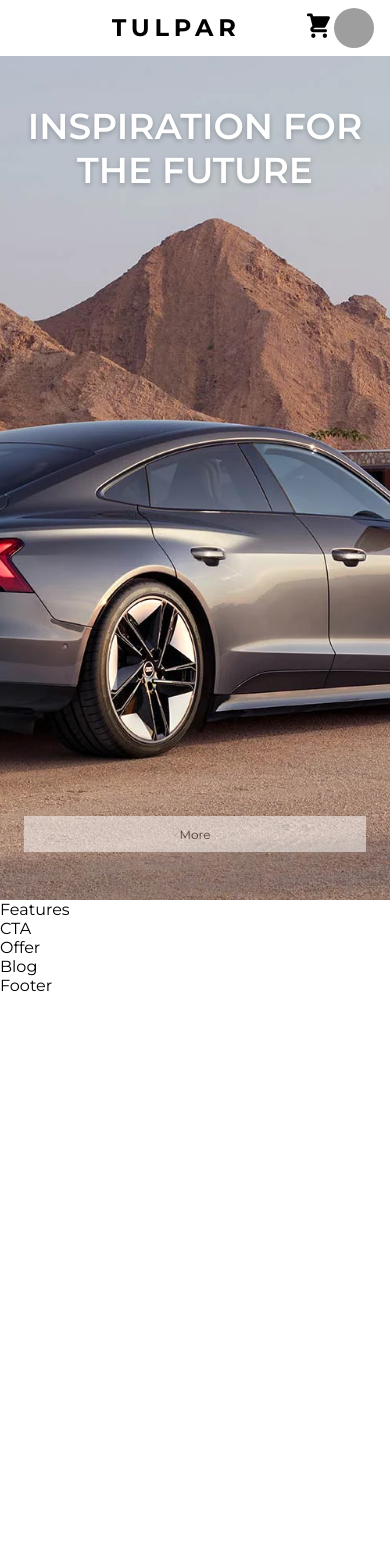
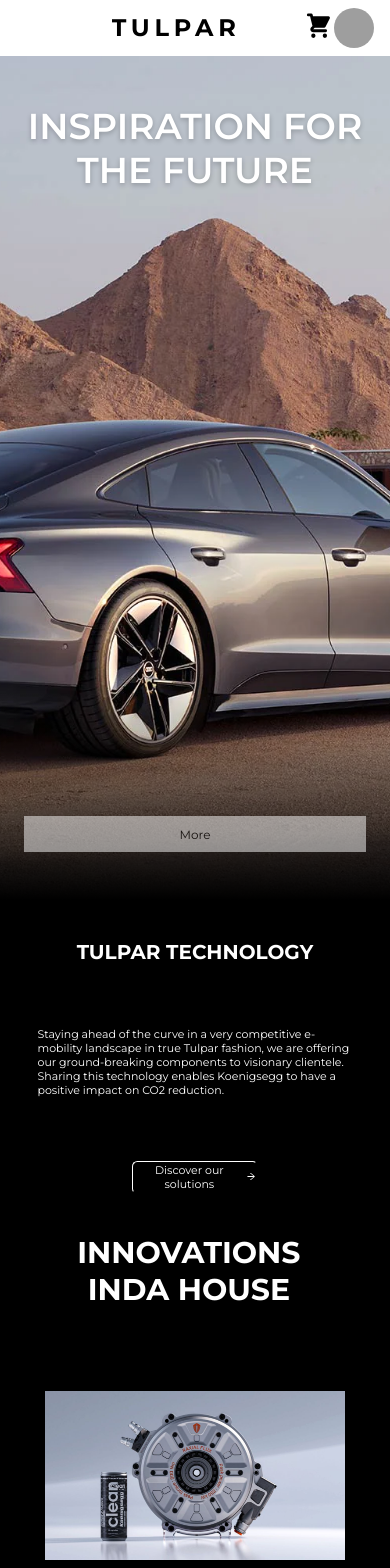
Before and after one commit to Addcodee/hacathon_js14, a React (Create React App) app: page / in a window 390 px wide. Shown: the top 1568 px of the page. Before the commit the page ends 995 px from the top, so only its background shows below. Built offline with nearby package versions, Linux system fonts and the light colour scheme; grey boxes are pictures that could not be loaded; the HTML template or start-up script is replaced by a standard one.

Commit message:
made features block

```diff
--- a/src/containers/Features/Features.jsx
+++ b/src/containers/Features/Features.jsx
@@ -1,7 +1,32 @@
 import React from "react";
+import "./features.css";
+import motor from "../../assets/tulpar-features.jpg";
+import { AiOutlineArrowRight } from "react-icons/ai";
 
 const Features = () => {
-  return <div>Features</div>;
+  return (
+    <div className="features">
+      <div className="features__descr">
+        <h3>TULPAR TECHNOLOGY</h3>
+        <p>
+          Staying ahead of the curve in a very competitive e-mobility
+          landscape in true Tulpar fashion, we are offering our
+          ground-breaking components to visionary clientele. Sharing
+          this technology enables Koenigsegg to have a positive impact
+          on CO2 reduction.
+        </p>
+        <button>
+          Discover our solutions <AiOutlineArrowRight />
+        </button>
+      </div>
+      <div className="features__img">
+        <h2>INNOVATIONS INDA HOUSE</h2>
+        <div>
+          <img src={motor} alt="motor" />
+        </div>
+      </div>
+    </div>
+  );
 };
 
 export default Features;
--- /dev/null
+++ b/src/containers/Features/features.css
@@ -0,0 +1,122 @@
+.features {
+  font-size: 16px;
+  height: 55em;
+  background-color: black;
+  color: white;
+  padding: 4rem 6rem;
+  display: flex;
+  align-items: center;
+  justify-content: space-between;
+}
+
+.features__descr {
+  width: 25%;
+  height: 70%;
+  display: flex;
+  flex-direction: column;
+  justify-content: space-between;
+}
+
+.features__descr h3 {
+  font-size: 2em;
+}
+
+.features__descr p {
+  font-size: 1.1em;
+}
+
+.features__descr button {
+  display: flex;
+  justify-content: space-evenly;
+  align-items: center;
+  height: 3em;
+  font-size: 1.1em;
+  color: white;
+  border-top: 1px solid white;
+  border-left: 1px solid white;
+  border-radius: 0.5em;
+  background-color: black;
+  cursor: pointer;
+}
+
+.features__img {
+  width: 70%;
+  height: 90%;
+  display: flex;
+  flex-direction: column;
+  justify-content: space-between;
+}
+
+.features__img h2 {
+  width: 95%;
+  font-size: 4.5em;
+  text-align: end;
+}
+
+.features__img div {
+  display: flex;
+  justify-content: flex-end;
+}
+
+.features__img img {
+  width: 50em;
+}
+
+@media screen and (max-width: 1400px) {
+  .features {
+    padding: 4em 2em;
+    font-size: 14px;
+  }
+}
+
+@media screen and (max-width: 1024px) {
+  .features {
+    font-size: 10px;
+  }
+}
+
+@media screen and (max-width: 768px) {
+  .features {
+    flex-direction: column;
+    height: 75em;
+  }
+  .features__descr {
+    width: 90%;
+    margin-bottom: 4em;
+  }
+  .features__descr button {
+    width: 40%;
+  }
+  .features__img div {
+    justify-content: center;
+  }
+  .features__img img {
+    width: 55em;
+  }
+  .features__img h2 {
+    text-align: center;
+    font-size: 4em;
+    margin-bottom: 1em;
+  }
+}
+
+@media screen and (max-width: 600px) {
+  .features__img img {
+    width: 40em;
+  }
+}
+
+@media screen and (max-width: 450px) {
+  .features {
+    height: 70em;
+  }
+  .features__descr {
+    align-items: center;
+  }
+  .features__img img {
+    width: 30em;
+  }
+  .features__img h2 {
+    font-size: 3em;
+  }
+}
--- a/src/containers/Header/header.css
+++ b/src/containers/Header/header.css
@@ -1,5 +1,12 @@
 .header {
-  background-image: url(../../assets/banner-133.jpg);
+  background-image: linear-gradient(
+      rgba(0, 0, 0, 0),
+      rgba(0, 0, 0, 0),
+      rgba(0, 0, 0, 0),
+      rgba(0, 0, 0, 0),
+      rgb(0, 0, 0)
+    ),
+    url(../../assets/banner-133.jpg);
   background-repeat: no-repeat;
   background-position: center;
   background-size: cover;
```
Also changed, not shown: src/assets/tulpar-features.jpg (added).
